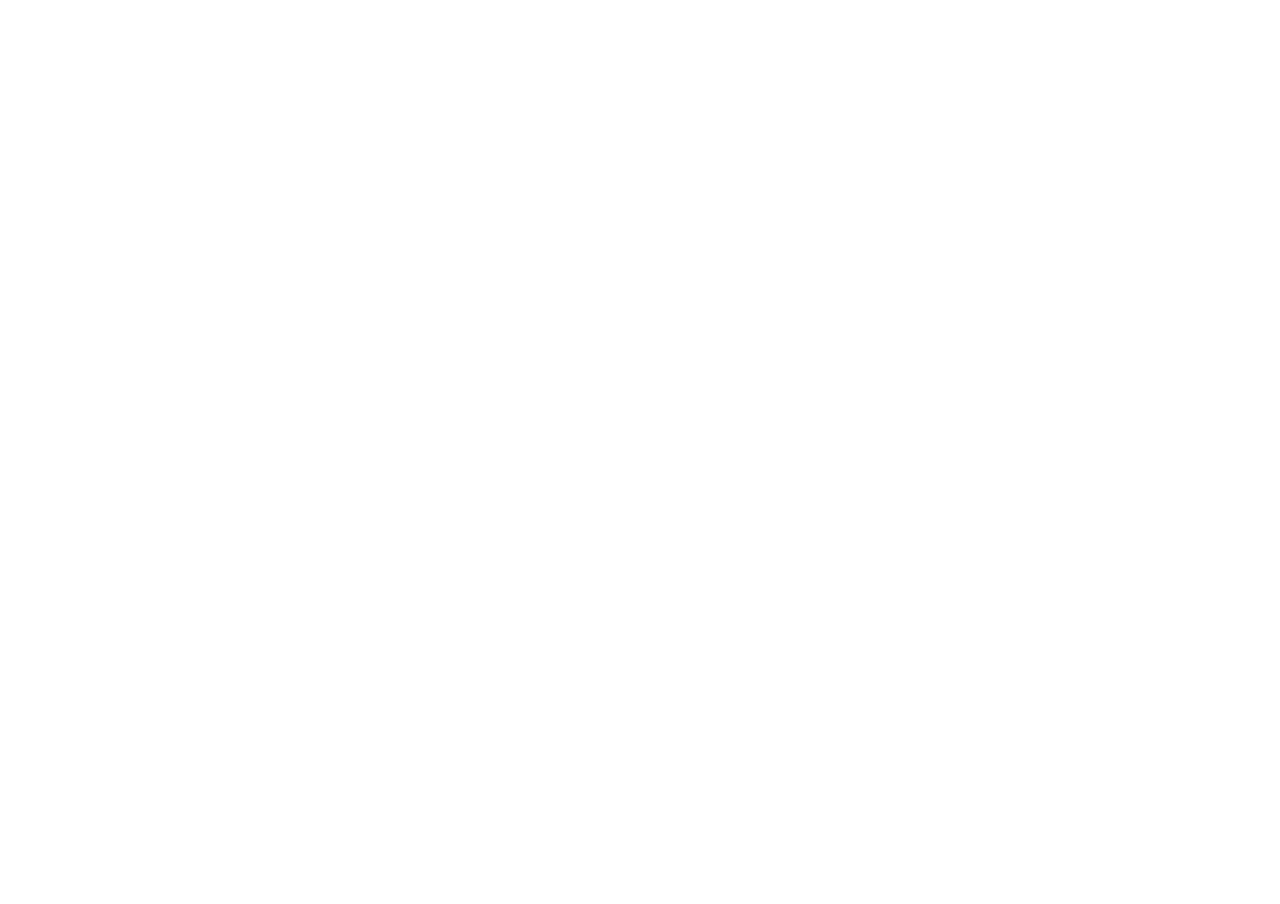
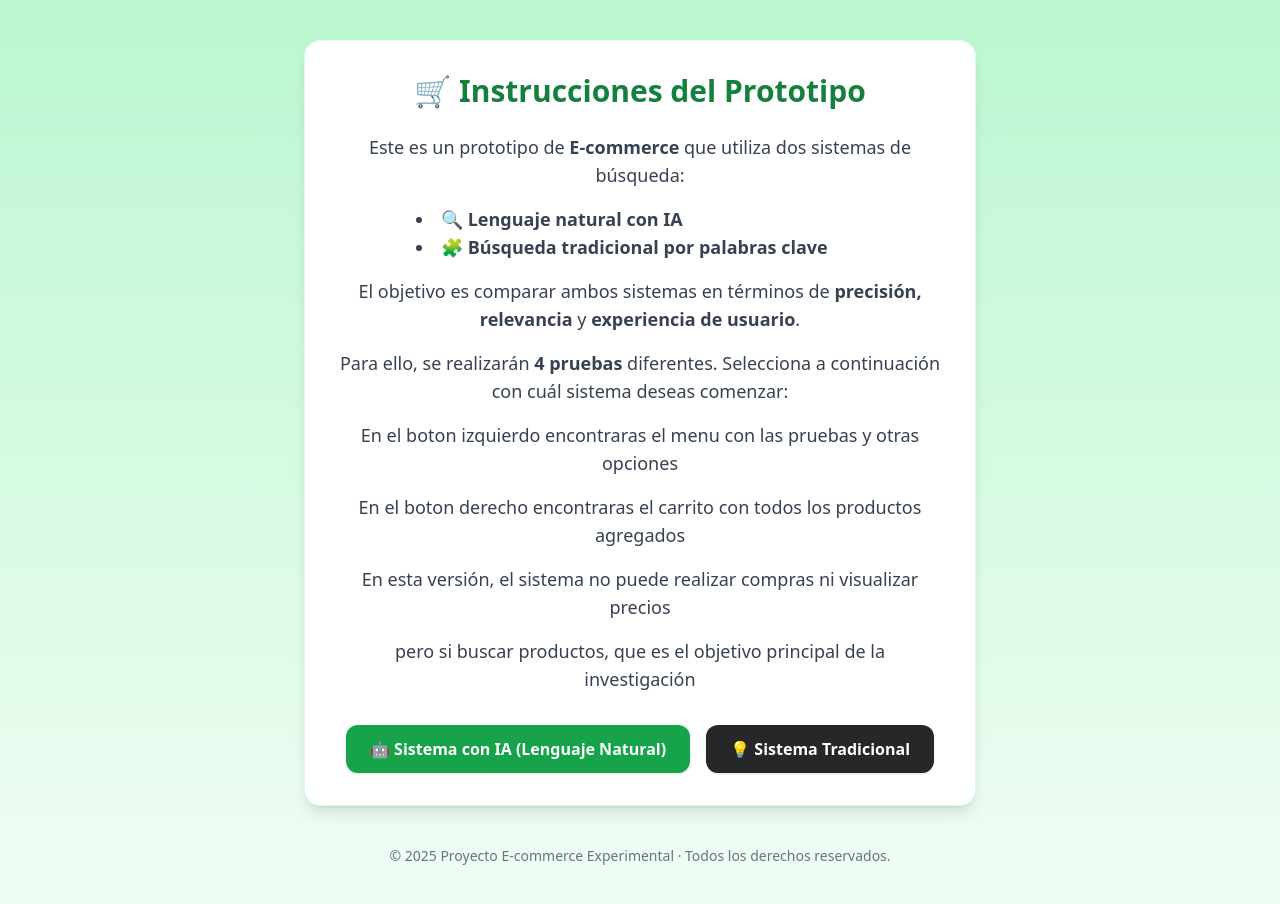
Before and after one commit to cesar3318123/ecommerce_web, a React (Create React App) app: page /menu in a window 1280 px wide. Before the commit this address had no page. Before the commit the page ends 800 px from the top, so only its background shows below. Built offline with nearby package versions, Linux system fonts and the light colour scheme.

Commit message:
mis nuevos cambios

```diff
--- a/src/App.js
+++ b/src/App.js
@@ -11,6 +11,7 @@ import Instruction from "./instructions"; //Para la pagina de instrucciones
 import Infor_products from "./infor_products"; //Para la pagina de fin de prueba
 import Survey from "./survey"; //Para la pagina de encuesta
 import Prueba4 from "./prueba4"; //Para la pagina de prueba 4
+import Menu from "./menu"; //Para la pagina de menu
 
 function App() {
   return (
@@ -28,6 +29,7 @@ function App() {
         <Route path="/infor_products" element={<Infor_products />} />
         <Route path="/prueba2" element={<Survey />} />
         <Route path="/prueba4" element={<Prueba4 />} />
+        <Route path="/menu" element={<Menu />} />
       </Routes>
     </Router>
   );
--- a/src/log.jsx
+++ b/src/log.jsx
@@ -39,7 +39,7 @@ function Login() {
                 localStorage.setItem("userId", data.userId);  // Guardamos el userId en localStorage
                 console.log("Usuario autenticado:", data.userId);  // Mostramos el usuario autenticado en la consola
                 alert(`Tu cuenta: ${form.email} ha sido identificada correctamente`);  // Si la respuesta es exitosa, mostramos un mensaje de bienvenida
-                navigate("/home");  // Redirige a la página de inicio
+                navigate("/menu");  // Redirige a la página de inicio
                 localStorage.setItem("userEmail", form.email);  // Guardamos el email del usuario en localStorage
 
                 try {
--- /dev/null
+++ b/src/menu.jsx
@@ -0,0 +1,70 @@
+import React from "react";
+import { Link } from "react-router-dom";
+
+function Menu() {
+  return (
+    <div className="min-h-screen bg-gradient-to-b from-green-200 to-green-50 flex flex-col items-center justify-center px-6 py-10">
+      <div className="bg-white shadow-lg rounded-2xl p-8 max-w-2xl w-full text-center border border-green-100">
+        <h1 className="text-3xl font-extrabold text-green-700 mb-6">
+          🛒 Instrucciones del Prototipo
+        </h1>
+
+        <div className="space-y-4 text-gray-700 leading-relaxed text-base sm:text-lg">
+          <p>
+            Este es un prototipo de <strong>E-commerce</strong> que utiliza dos
+            sistemas de búsqueda:
+          </p>
+          <ul className="list-disc list-inside text-left mx-auto max-w-md">
+            <li>
+              🔍 <strong>Lenguaje natural con IA</strong>
+            </li>
+            <li>
+              🧩 <strong>Búsqueda tradicional por palabras clave</strong>
+            </li>
+          </ul>
+
+          <p>
+            El objetivo es comparar ambos sistemas en términos de{" "}
+            <strong>precisión, relevancia</strong> y{" "}
+            <strong>experiencia de usuario</strong>.
+          </p>
+
+          <p>
+            Para ello, se realizarán <strong>4 pruebas</strong> diferentes.
+            Selecciona a continuación con cuál sistema deseas comenzar:
+          </p>
+
+
+          <p>En el boton izquierdo encontraras el menu con las pruebas y otras opciones</p>
+          <p>En el boton derecho encontraras el carrito con todos los productos agregados</p>
+
+          <p>En esta versión, el sistema no puede realizar compras ni visualizar precios</p>
+          <p>pero si buscar productos, que es el objetivo principal de la investigación</p>
+        </div>
+
+        {/* Botones de navegación */}
+        <div className="mt-8 flex flex-col sm:flex-row gap-4 justify-center">
+          <Link
+            to="/home2"
+            className="bg-green-600 hover:bg-green-700 text-white font-semibold px-6 py-3 rounded-xl shadow transition-all duration-200 hover:scale-105"
+          >
+            🤖 Sistema con IA (Lenguaje Natural)
+          </Link>
+
+          <Link
+            to="/home"
+            className="bg-zinc-800 hover:bg-zinc-700 text-white font-semibold px-6 py-3 rounded-xl shadow transition-all duration-200 hover:scale-105"
+          >
+            💡 Sistema Tradicional
+          </Link>
+        </div>
+      </div>
+
+      <footer className="mt-10 text-gray-500 text-sm text-center">
+        © {new Date().getFullYear()} Proyecto E-commerce Experimental · Todos los derechos reservados.
+      </footer>
+    </div>
+  );
+}
+
+export default Menu;
```
